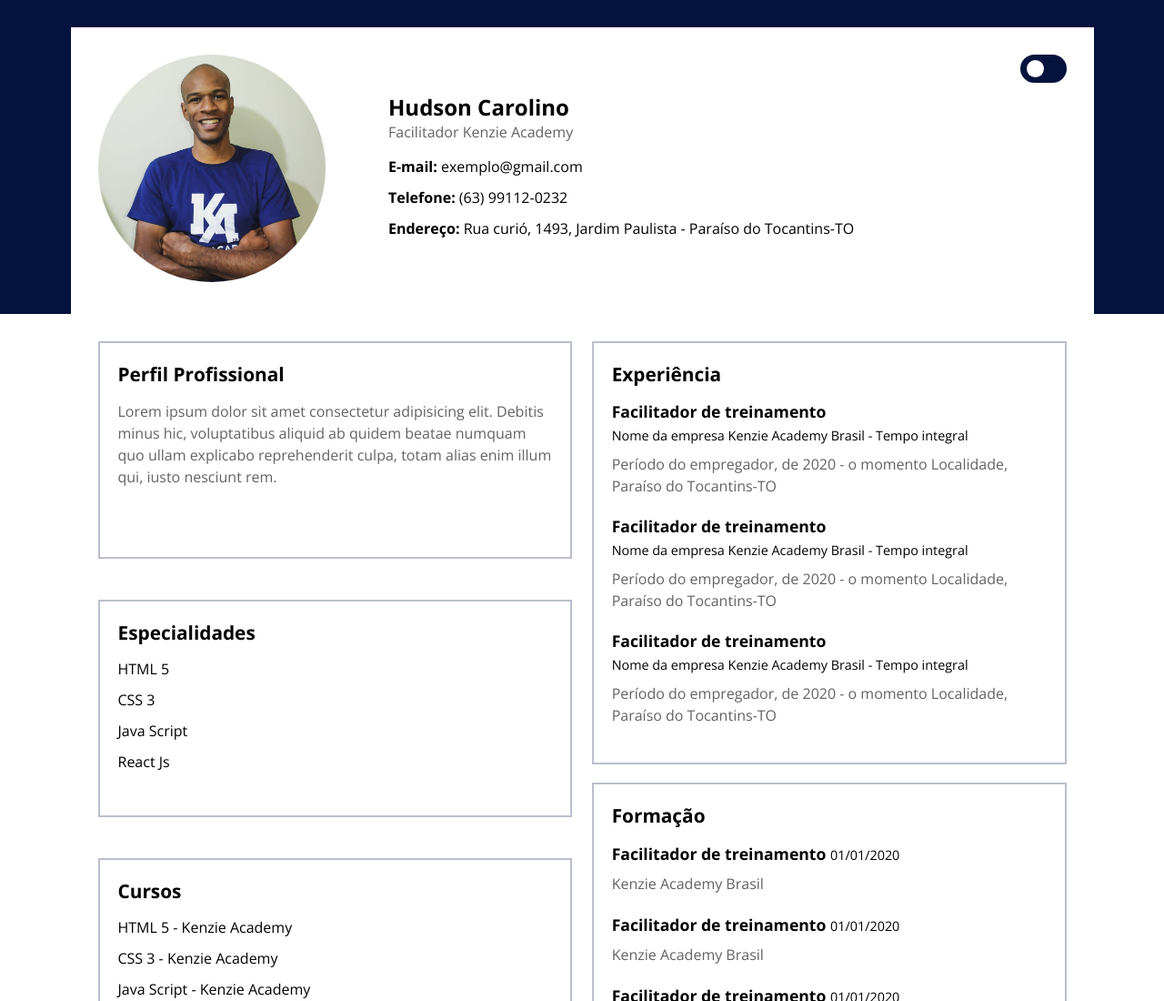
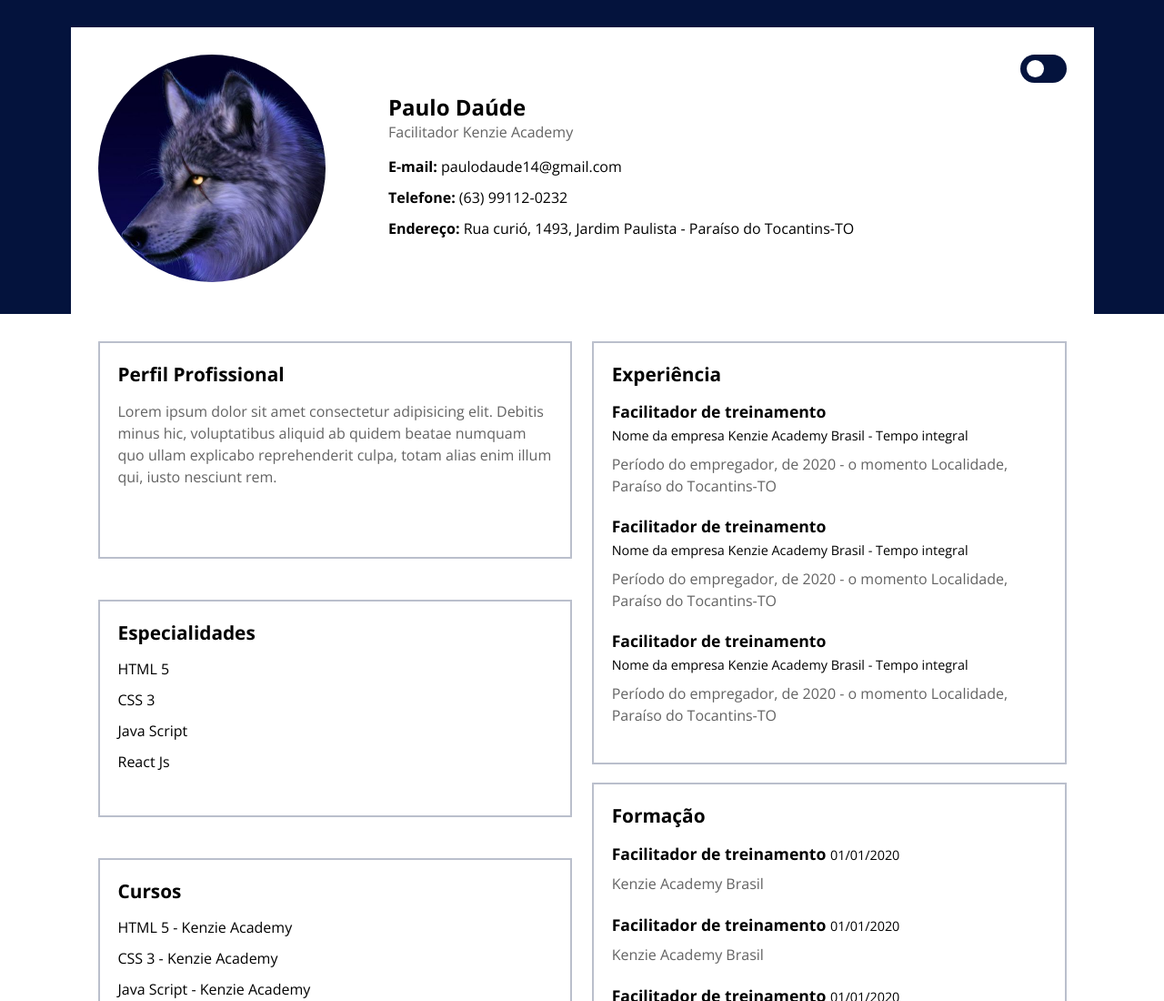
Before and after one commit to PauloDaude/PauloDaude.github.io, a plain HTML site: page index.html in a window 1280 px wide. Shown: the top 1100 px of the page at 91% size. Drawn offline with nearby package versions, Linux system fonts and the light colour scheme.

Commit message:
portfolio daude

```diff
--- a/index.html
+++ b/index.html
@@ -6,7 +6,7 @@
         <meta name="viewport" content="width=device-width, initial-scale=1.0">
         <title>Portfólio</title>
         <link rel="stylesheet" href="style.css">
-
+        <link rel="shortcut icon" href="images/lobo (cirucular).png" type="image/x-icon">
         <link rel="preconnect" href="https://fonts.gstatic.com">
         <link href="https://fonts.googleapis.com/css2?family=Open+Sans:wght@300;400;600;700;800&display=swap" rel="stylesheet">
         <link rel="preconnect" href="https://fonts.gstatic.com">
@@ -31,20 +31,20 @@
                         <!-- CAIXA FOTO DE PERFIL -->
                         <div class="coluna coluna-esquerda">
                             <figure>
-                                <img src="images/hudson.png" alt="Hudson Carolino">
-                                <figcaption class="hidden">Hudson Carolino</figcaption>
+                                <img src="images/lobo (quadrado).jpg" alt="Paulo Daúde">
+                                <figcaption class="hidden">Paulo Daúde</figcaption>
                             </figure>
                         </div>
 
                         <!-- INFORMAÇÕES PESSOAIS -->
                         <div class="coluna coluna-direita">
 
-                            <h1>Hudson Carolino</h1>
+                            <h1>Paulo Daúde</h1>
                             <p>Facilitador Kenzie Academy</p>
 
                             <ul>
                                 <li>
-                                    <a href="mailto:paulodaude14@gmail.com" target="_blank"><strong>E-mail: </strong>exemplo@gmail.com</a>
+                                    <a href="mailto:paulodaude14@gmail.com" target="_blank"><strong>E-mail: </strong>paulodaude14@gmail.com</a>
                                 </li>
 
                                 <li>
```
Also changed, not shown: images/lobo (cirucular).png (added), images/lobo (quadrado).jpg (added), images/lobo.jpg (deleted).
